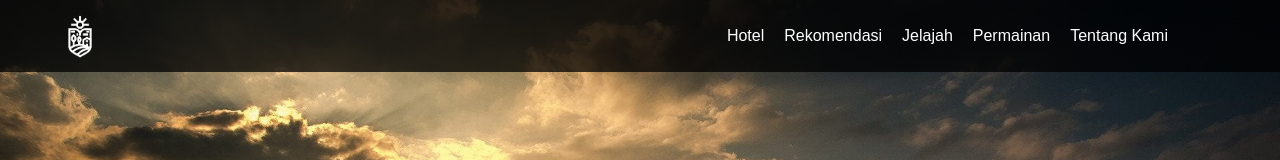
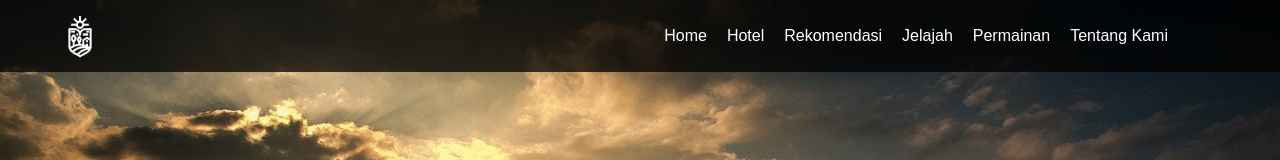
Before and after one commit to chelseaphoebe/melali-in-bali, a React (Create React App) app: page / in a window 1280 px wide. Shown: the top 160 px of the page. Built offline with nearby package versions, Linux system fonts and the light colour scheme; no server answers.

Commit message:
fix: Home Navbar

```diff
--- a/src/components/Navbar.jsx
+++ b/src/components/Navbar.jsx
@@ -26,6 +26,9 @@ export default function Navbar() {
         <img src={image} alt="" className="size-12 logo" /> {}
       </a>
       <div className="nav-links">
+        <a href="/" className="nav-link">
+          Home
+        </a>
         <a href="/hotels" className="nav-link">
           Hotel
         </a>
```
